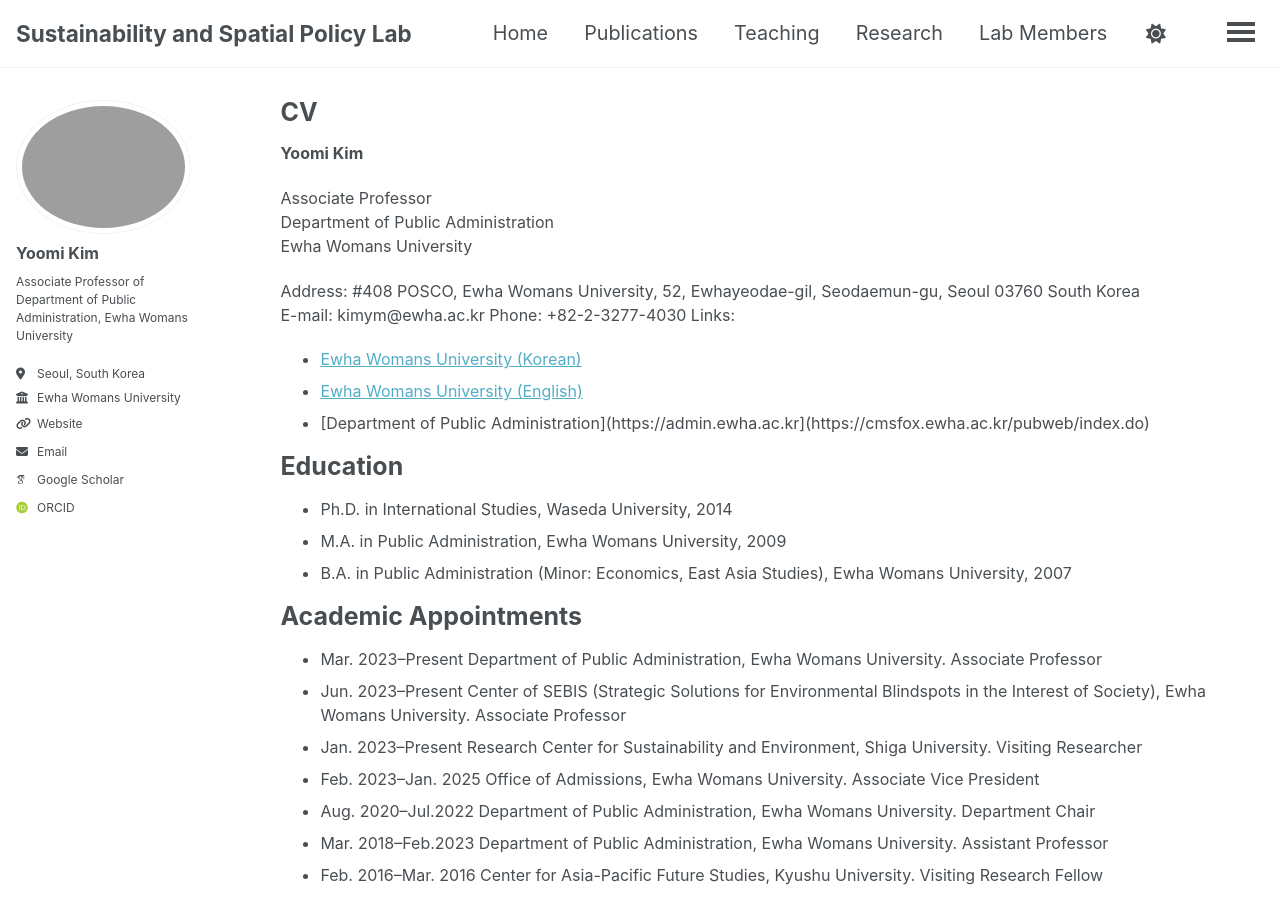
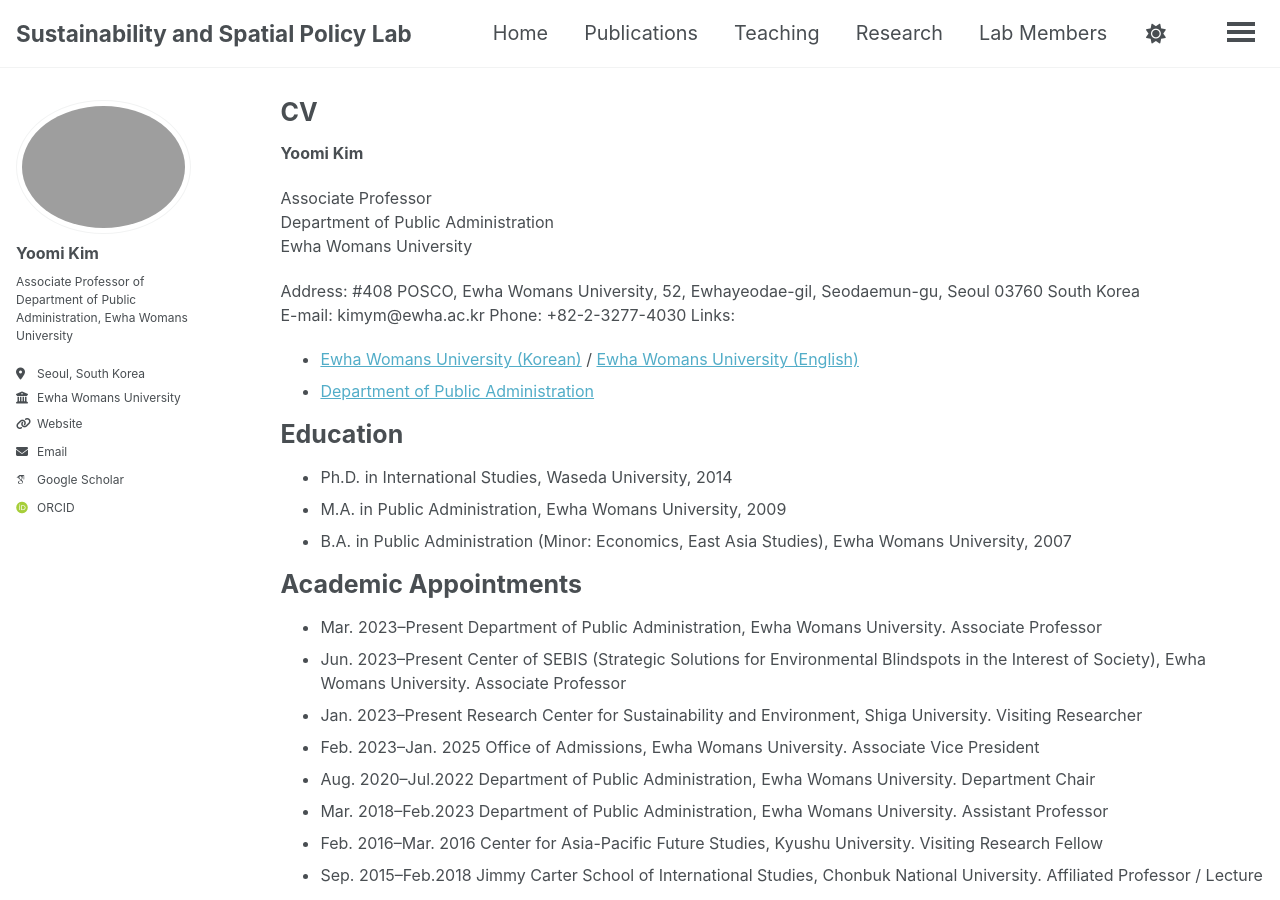
Before and after one commit to ymkim-ssplab/ymkim-ssplab.github.io, a Jekyll site: the page built from _pages/cv.md, in a window 1280 px wide and 900 px high. Built offline with Jekyll 4.4.1, drawn with Linux system fonts in a browser that asks for light colours; some web fonts are replaced; a script bundle is joined from its source files by our own code; library files that are not in the unit come from our copies; some of the changed lines change nothing that is shown.

Commit message:
Update cv.md

```diff
--- a/_pages/cv.md
+++ b/_pages/cv.md
@@ -20,9 +20,8 @@
 E-mail: kimym@ewha.ac.kr
 Phone: +82-2-3277-4030
 Links:
-- [Ewha Womans University (Korean)](https://www.ewha.ac.kr)
-- [Ewha Womans University (English)](https://www.ewha.ac.kr/ewhaen/index.do)
-- [Department of Public Administration](https://admin.ewha.ac.kr](https://cmsfox.ewha.ac.kr/pubweb/index.do)
+- [Ewha Womans University (Korean)](https://www.ewha.ac.kr) / [Ewha Womans University (English)](https://www.ewha.ac.kr/ewhaen/index.do)
+- [Department of Public Administration](https://cmsfox.ewha.ac.kr/pubweb/index.do)
 
 
 Education
```
